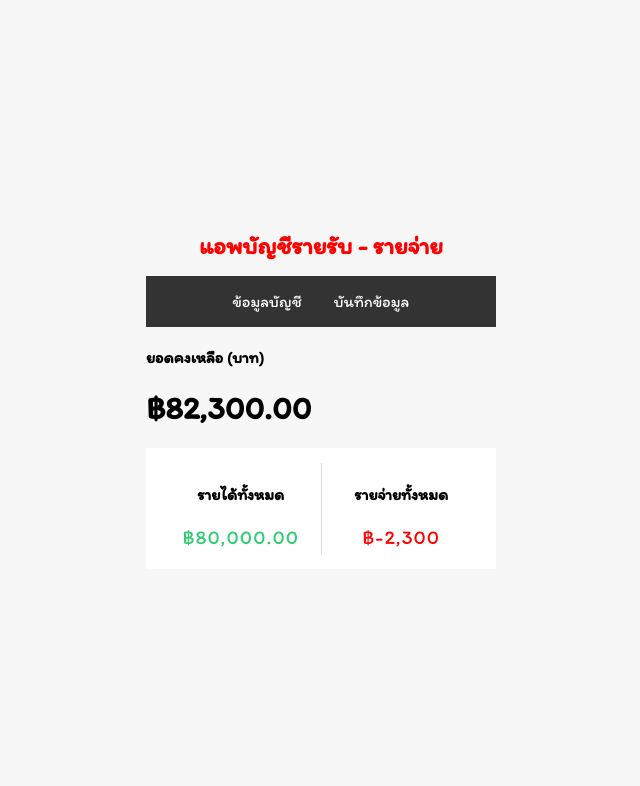
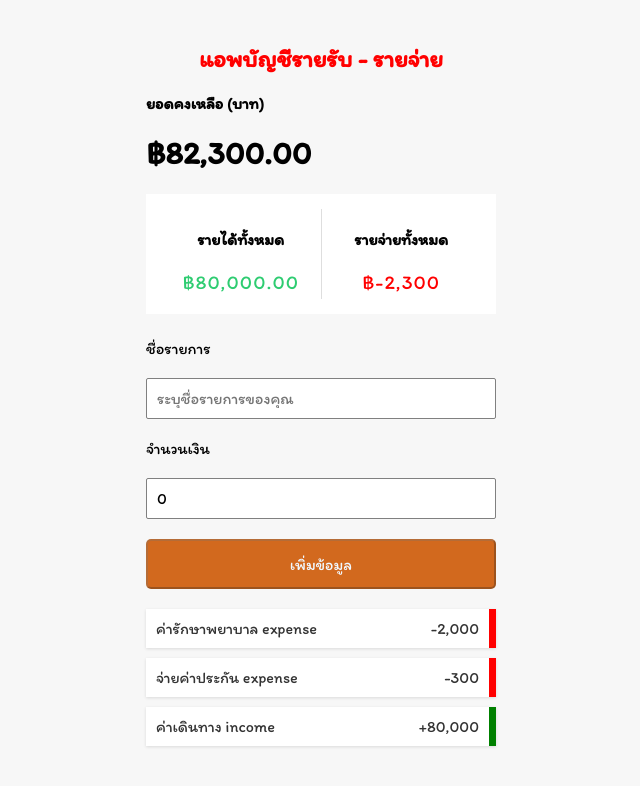
Before and after one commit to sawaros-sonpakdee/React-basic, a React (Create React App) app in the folder react-basic/: page / in a window 1280 px wide. Shown: the top 786 px of the page, without its empty margins (319-959 px from the left). Built offline with nearby package versions, Linux system fonts and the light colour scheme.

Commit message:
Update App.js

```diff
--- a/react-basic/src/App.js
+++ b/react-basic/src/App.js
@@ -103,7 +103,7 @@ function App() {
       <div className='container'>
         <h1 style={design}>แอพบัญชีรายรับ - รายจ่าย</h1>
         {/* {showReport && <ReportComponent/>} */}
-        <Router>
+        {/* <Router>
           <div>
             <ul className='horizontal-menu'>
               <li>
@@ -119,7 +119,12 @@ function App() {
             </Routes>
 
           </div>
-        </Router>
+        </Router> */}
+
+
+
+        <ReportComponent />
+        <FormComponent onAddItem={onAddNewItem} /><Transaction items={items} />
         {/* <h1>{result}</h1>
         <button onClick={() => dispatch({ type: "SHOW", payload: 10 })}>แสดง</button>
         <button onClick={() => dispatch({ type: "HIDE", payload: 5 })}>ซ่อน</button> */}
```
